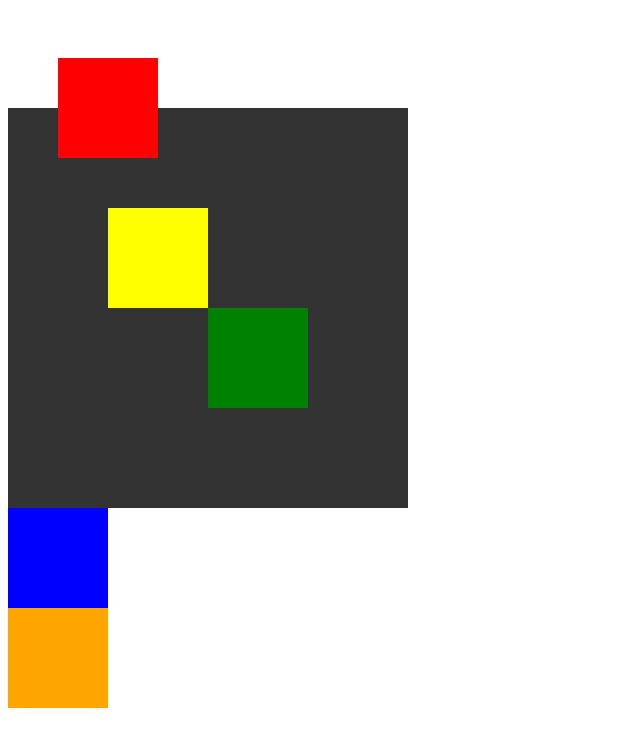
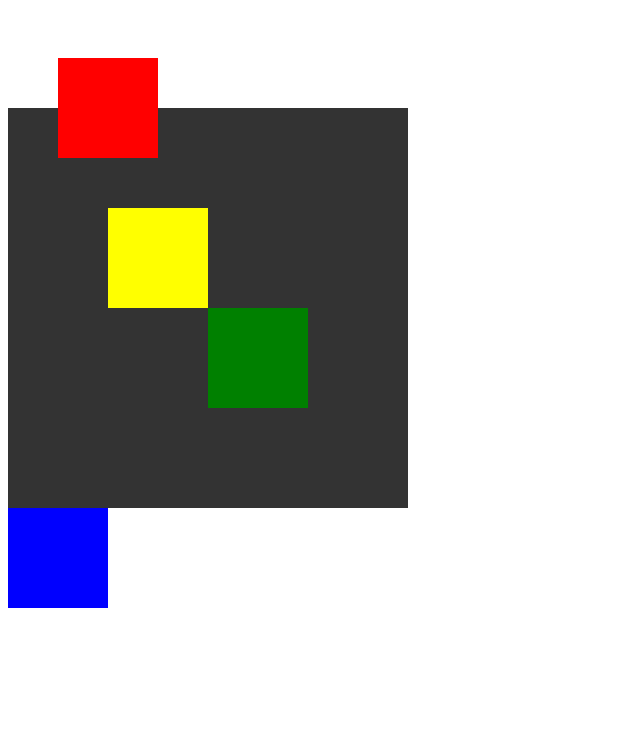
Before and after one commit to leandrofahur/modern-css-and-html, a plain HTML site: page css-sandbox/11_position.html in a window 1280 px wide. Shown: the top 746 px of the page, without its empty margins (0-640 px from the left). Drawn offline with Linux system fonts and the light colour scheme.

Commit message:
css sandbox - absolute and fixed

```diff
--- a/css-sandbox/11_position.html
+++ b/css-sandbox/11_position.html
@@ -6,6 +6,9 @@
   <meta http-equiv="X-UA-Compatible" content="ie=edge">
   <title>CSS Positioning</title>
   <style>
+    body {
+      height: 4000px;
+    }
     .box {
       width: 100px;
       height: 100px;
@@ -39,6 +42,7 @@
     }
     #box-4 {
       background-color: blue;
+      position: fixed;
     }
     #box-5 {
       background-color: orange;
```
